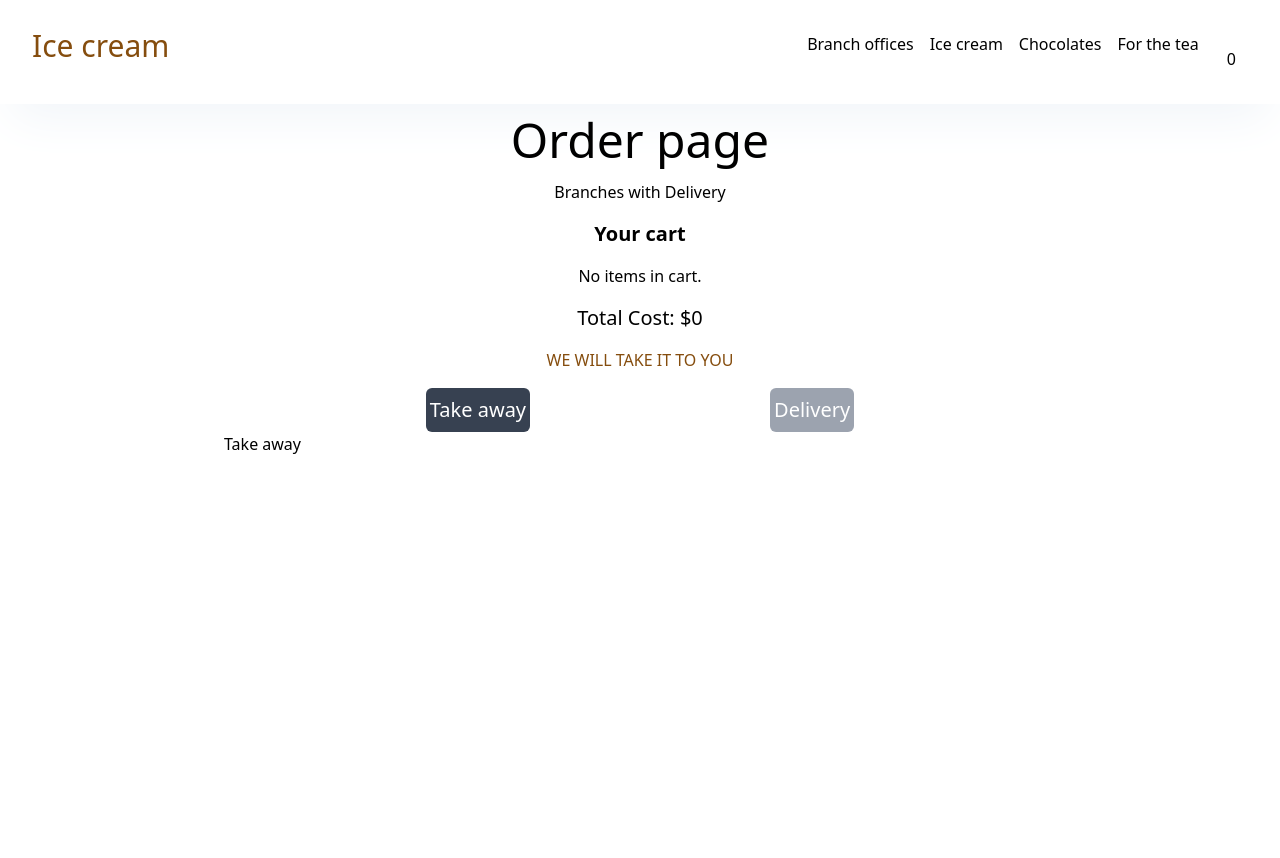
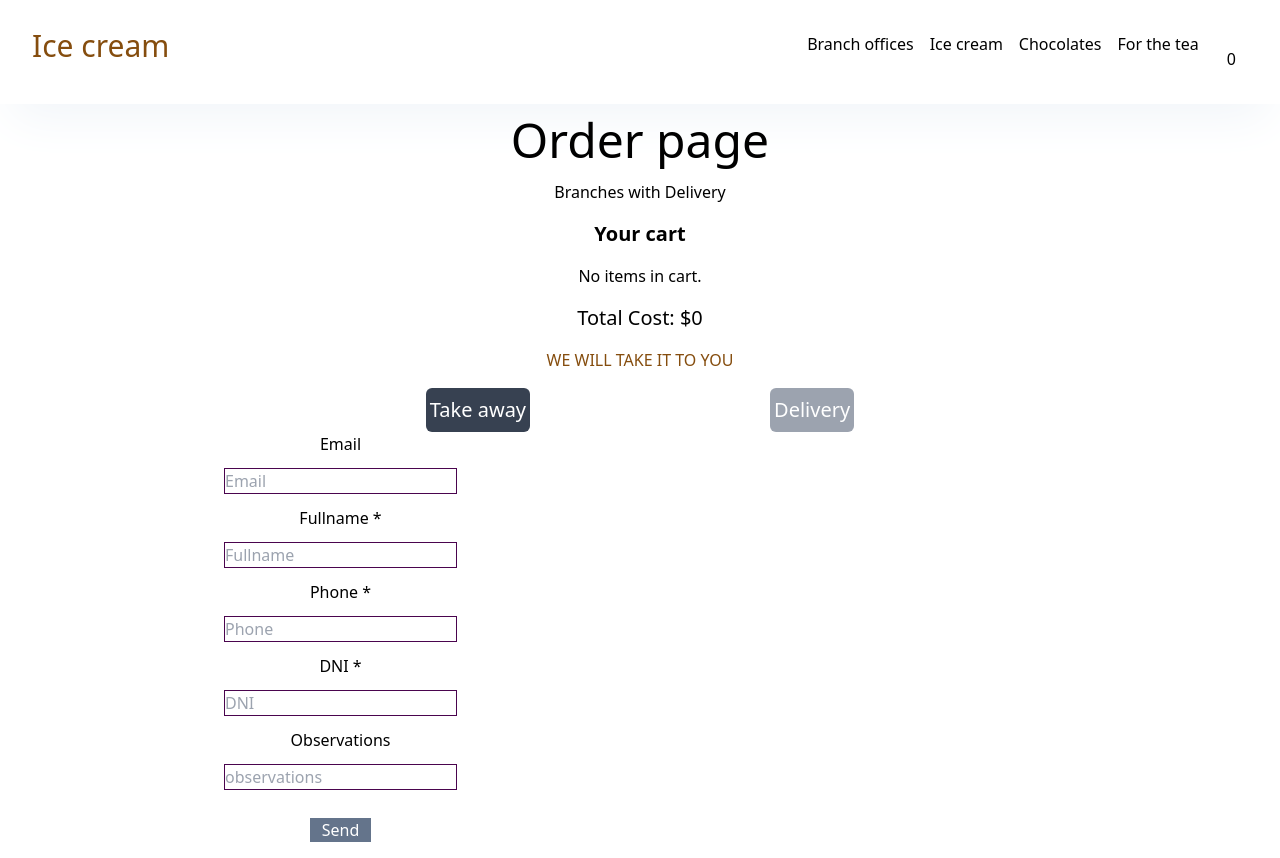
Before and after one commit to Githubmagali/icecream-shop, a Next.js app: page /shipping in a window 1280 px wide. Both pictures are taken after a click on the button "Take away". Before the commit the page ends 800 px from the top, so only its background shows below. Built offline with nearby package versions, Linux system fonts and the light colour scheme.

Commit message:
form delivery

```diff
--- /dev/null
+++ b/pages/api/submitFormData.js
@@ -0,0 +1,17 @@
+
+export default async function handler(req, res) {
+    if (req.method === 'POST') {
+      try {
+        const data = req.body; // Datos que se envían desde el cliente
+
+        // Lógica para procesar los datos, guardar en la base de datos, etc.
+
+        return res.status(200).json({ success: true, message: 'Datos recibidos con éxito' });
+      } catch (error) {
+        console.error('Error al procesar los datos:', error);
+        return res.status(500).json({ success: false, message: 'Error al procesar los datos' });
+      }
+    } else {
+      return res.status(405).json({ success: false, message: 'Método no permitido' });
+    }
+  }
--- a/src/app/shipping/delivery.jsx
+++ b/src/app/shipping/delivery.jsx
@@ -1,7 +1,51 @@
 function DeliveryShipping(){
     return(
-    <div className="flex flex-col items-center justify-center">
-        <h1>Delivery</h1>
+    <div className="flex flex-col items-center justify-center gap-y-4">
+        <form className="flex flex-col items-center justify-center gap-y-3">
+            <label>Email</label>
+            <input
+            type="email"
+             id="email"
+             className=" border border-fuchsia-950"
+             placeholder="Email"
+             required/>
+             <label>Fullname *</label>
+             <input
+              type="text"
+              id="fullName"
+              className="border border-fuchsia-950"
+              placeholder="Fullname"
+              required/>
+               <label>Phone *</label>
+             <input
+              type="text"
+              id="phone"
+              className="border border-fuchsia-950"
+              placeholder="phone"
+              required/>
+               <label>Address *</label>
+               <input
+              type="text"
+              id="address"
+              className="border border-fuchsia-950"
+              placeholder="Address"
+              required/>
+               <label>Depto </label>
+               <input
+              type="text"
+              id="depto"
+              className="border border-fuchsia-950"
+              placeholder="depto"
+              required/>
+               <label>Observations </label>
+               <input
+              type="text"
+              id="observations"
+              className="border border-fuchsia-950"
+              placeholder="observations"
+              required/>
+              <button className="bg-slate-500 text-white hover:bg-slate-800 px-3 my-4">Send</button>
+        </form>
     </div>
 
     )
--- a/src/app/shipping/takeAway.jsx
+++ b/src/app/shipping/takeAway.jsx
@@ -1,8 +1,148 @@
-function TakeAwayShipping(){
-    return(
-        <div className="flex flex-col items-center justify-center">
-        <h1>Take away</h1>
-    </div>
+"use client"
+import { useState } from 'react';
+import CustomAlert from '@/components/alert'
+
+
+
+
+function TakeAwayShipping() {
+
+    const [alertMessage, setAlertMessage] = useState("");
+    const [isAlertVisible, setIsAlertVisible] = useState(false);
+    const [alertType, setAlertType] = useState("");
+
+
+    const [formData, setFormData] = useState({
+        email: '',
+        fullname: '',
+        phone: '',
+        dni: '',
+        observations: ''
+
+    })
+
+    const handleChange = (e) => {
+        setFormData({ ...formData, [e.target.id]: e.target.value });
+    };
+
+    const handleSubmit = async (e) => {
+        e.preventDefault()
+        setIsAlertVisible(true);
+
+        if (formData.email === '' || formData.fullname === '' || formData.phone === '' || formData.dni === '') {
+            setAlertMessage("Complete todos los campos");
+            setIsAlertVisible(true);
+            setAlertType("error");
+            setIsAlertVisible(true);
+
+            return
+        }
+
+        try {
+            const resp = await fetch('/api/submitFormData', {
+                method: 'POST',
+                headers: {
+                    'Content-Type': 'application/json',
+                },
+                body: JSON.stringify(formData),
+            })
+            if (resp.ok) {
+                const result = await response.json();
+                console.log('Respuesta del servidor:', result);
+
+
+                setAlertMessage("Pedido enviado con éxito");
+                setAlertType("success");
+                setFormData({
+                    email: '',
+                    fullname: '',
+                    phone: '',
+                    dni: '',
+                    observations: ''
+                })
+            } else {
+                setAlertMessage("Error al enviar el mensaje");
+                setAlertType("error");
+            }
+        } catch (error) {
+            console.error("Error sending email:", error);
+            setAlertMessage("Error al enviar el mensaje");
+            setAlertType("error");
+        }
+
+
+        setTimeout(() => {
+            setIsAlertVisible(false);
+            setAlertMessage("");
+            setAlertType("");
+        }, 2000);
+
+
+
+    }
+
+
+
+    return (
+        <div className="flex flex-col items-center justify-center gap-y-4">
+            <form onSubmit={handleSubmit}
+                className="flex flex-col items-center justify-center gap-y-3">
+                <label>Email</label>
+                <input
+                    type="email"
+                    id="email"
+                    className=" border border-fuchsia-950"
+                    placeholder="Email"
+                    value={formData.email}
+                    onChange={handleChange}
+                     />
+                <label>Fullname *</label>
+                <input
+                    type="text"
+                    id="fullName"
+                    className="border border-fuchsia-950"
+                    placeholder="Fullname"
+                    value={formData.fullname}
+                    onChange={handleChange}
+                     />
+                <label>Phone *</label>
+                <input
+                    type="text"
+                    id="phone"
+                    className="border border-fuchsia-950"
+                    placeholder="Phone"
+                    value={formData.phone}
+                    onChange={handleChange}
+                    />
+                <label>DNI *</label>
+                <input
+                    type="text"
+                    id="dni"
+                    className="border border-fuchsia-950"
+                    placeholder="DNI"
+                    value={formData.dni}
+                    onChange={handleChange}
+                     />
+                <label>Observations </label>
+                <input
+                    type="text"
+                    id="observations"
+                    className="border border-fuchsia-950"
+                    placeholder="observations"
+                    value={formData.observations}
+                    onChange={handleChange}
+                     />
+                <button className="bg-slate-500 text-white hover:bg-slate-800 px-3 my-4">Send</button>
+                {isAlertVisible && (
+                    <CustomAlert
+                        message={alertMessage}
+                        onClose={() => setIsAlertVisible(false)}
+                        alertType={alertType}
+                    />
+                )}
+
+            </form>
+        </div>
 
     )
 }
--- /dev/null
+++ b/src/components/alert.jsx
@@ -0,0 +1,27 @@
+"use client"
+import { useEffect } from "react";
+
+
+function CustomAlert ({ message, onClose, alertType }) {
+        useEffect(() => {
+          const timeout = setTimeout(() => {
+            onClose();
+          }, 5000);
+
+          return () => clearTimeout(timeout);
+        }, [onClose]);
+
+        const alertColor = alertType === "success" ? "bg-green-500" : "bg-red-500";
+
+
+
+        return (
+          <div className={`fixed top-0 mb-4 mr-4 ${alertColor} text-white p-4 rounded-md`}>
+            {message}
+          </div>
+        );
+      };
+
+
+
+export default CustomAlert
```
Also changed, not shown: pages/delivery.js (added, +11 -0 lines).
